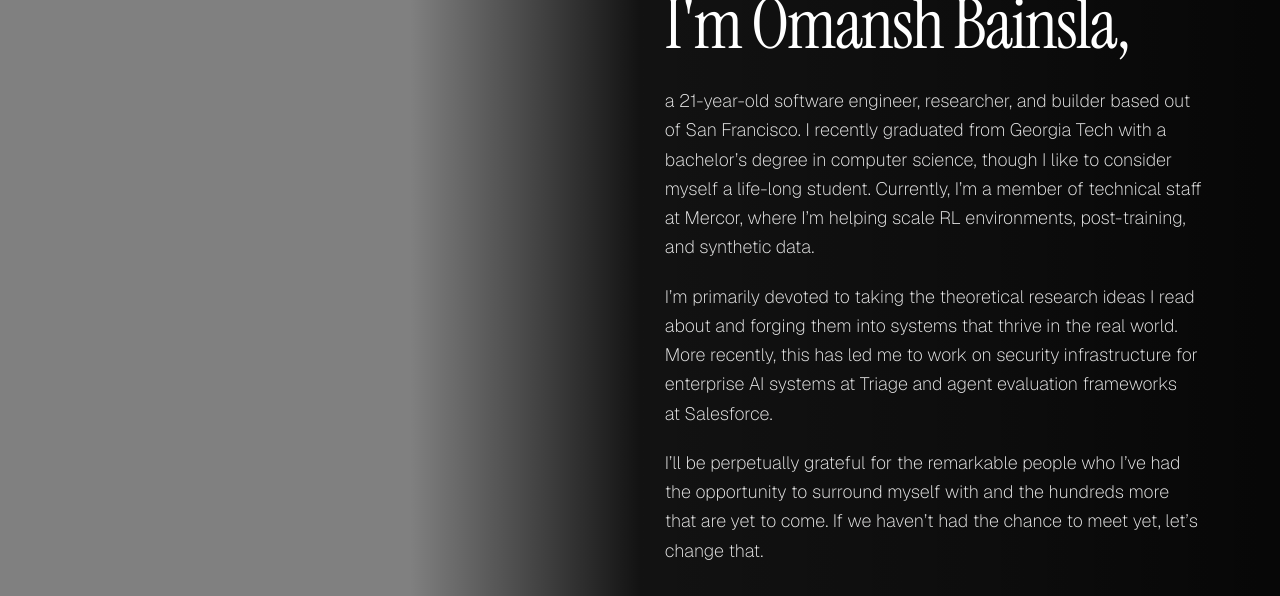
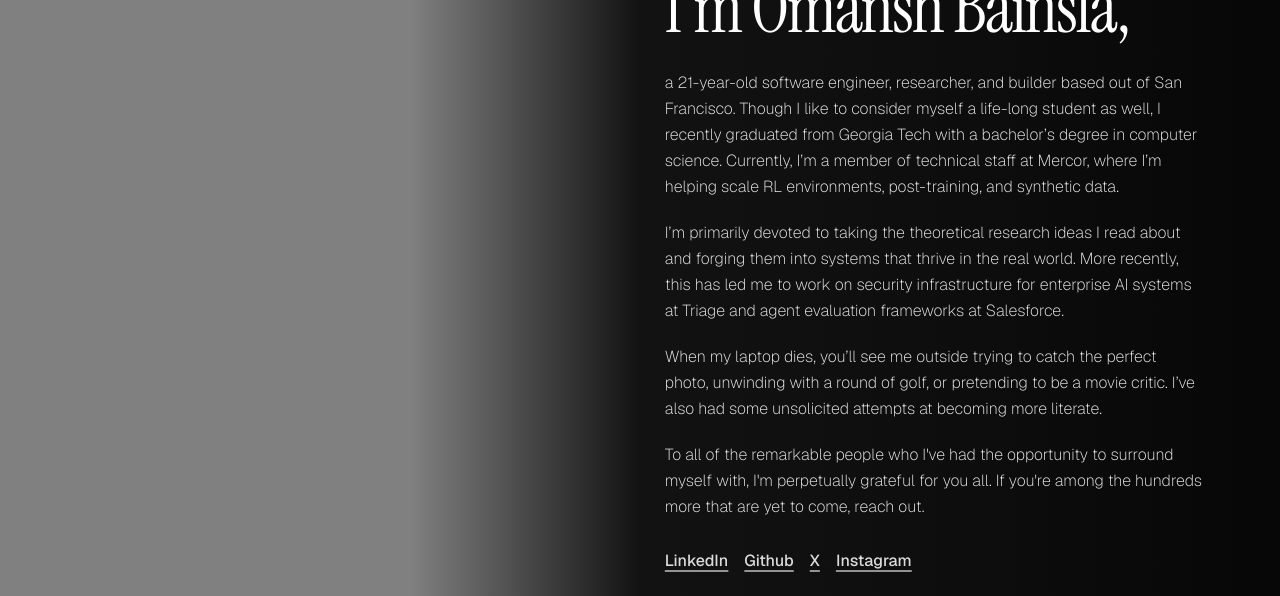
Before and after one commit to Omanshb/my-site, a Next.js app: page / in a window 1280 px wide. Shown: the part 201-797 px from the top of the page. Built offline with nearby package versions, Linux system fonts and the light colour scheme; no server answers.

Commit message:
padding and new paragraph

```diff
--- a/src/components/home/home-hero.tsx
+++ b/src/components/home/home-hero.tsx
@@ -38,7 +38,7 @@
       className="pointer-events-none fixed inset-0 z-30 max-md:px-6 md:pl-[51%] md:pr-12 lg:pr-16"
       aria-label="Introduction"
     >
-      <div className="h-full max-w-xl pb-12 pr-2 pt-16 text-left md:max-w-[38rem] md:pb-16 md:pr-3 md:pt-28 md:pl-2">
+      <div className="h-full max-w-xl pb-12 pr-2 pt-12 text-left md:max-w-[44rem] md:pb-16 md:pr-3 md:pt-24 md:pl-2">
         <motion.h1
           className="font-hero text-[70px] leading-[1.08] tracking-tight text-white"
           variants={blurReveal}
@@ -57,22 +57,25 @@
           I&apos;m Omansh Bainsla,
         </motion.h1>
         <motion.div
-          className="mt-6 max-w-[40rem] space-y-5 pl-1 text-pretty text-base font-[250] leading-relaxed text-white/90 md:max-w-[38rem] md:text-lg md:leading-relaxed"
+          className="mt-6 max-w-[42rem] space-y-5 pl-1 text-pretty text-sm font-[250] leading-relaxed text-white/90 md:max-w-[44rem] md:text-base md:leading-relaxed"
           variants={paragraphContainerVariants}
           initial="hidden"
           animate="visible"
         >
           <motion.p variants={paragraphVariants}>
-          a 21-year-old software engineer, researcher, and builder based out of San Francisco. I recently graduated from Georgia Tech with a bachelor’s degree in computer science, though I like to consider myself a life-long student. Currently, I’m a member of technical staff at Mercor, where I’m helping scale RL environments, post-training, and synthetic data.
+          a 21-year-old software engineer, researcher, and builder based out of San Francisco. Though I like to consider myself a life-long student as well, I recently graduated from Georgia Tech with a bachelor’s degree in computer science. Currently, I’m a member of technical staff at Mercor, where I’m helping scale RL environments, post-training, and synthetic data.
           </motion.p>
           <motion.p variants={paragraphVariants}>
           I’m primarily devoted to taking the theoretical research ideas I read about and forging them into systems that thrive in the real world. More recently, this has led me to work on security infrastructure for enterprise AI systems at Triage and agent evaluation frameworks at Salesforce.
           </motion.p>
           <motion.p variants={paragraphVariants}>
-          I’ll be perpetually grateful for the remarkable people who I’ve had the opportunity to surround myself with and the hundreds more that are yet to come. If we haven’t had the chance to meet yet, let’s change that.
+          When my laptop dies, you’ll see me outside trying to catch the perfect photo, unwinding with a round of golf, or pretending to be a movie critic. I’ve also had some unsolicited attempts at becoming more literate.
+          </motion.p>
+          <motion.p variants={paragraphVariants}>
+          To all of the remarkable people who I've had the opportunity to surround myself with, I'm perpetually grateful for you all. If you're among the hundreds more that are yet to come, reach out.
           </motion.p>
           <motion.div variants={paragraphVariants} className="pt-2">
-            <SocialLinks className="pointer-events-auto text-base font-[500] leading-relaxed md:text-lg" />
+            <SocialLinks className="pointer-events-auto text-sm font-[500] leading-relaxed md:text-base" />
           </motion.div>
         </motion.div>
       </div>
```
